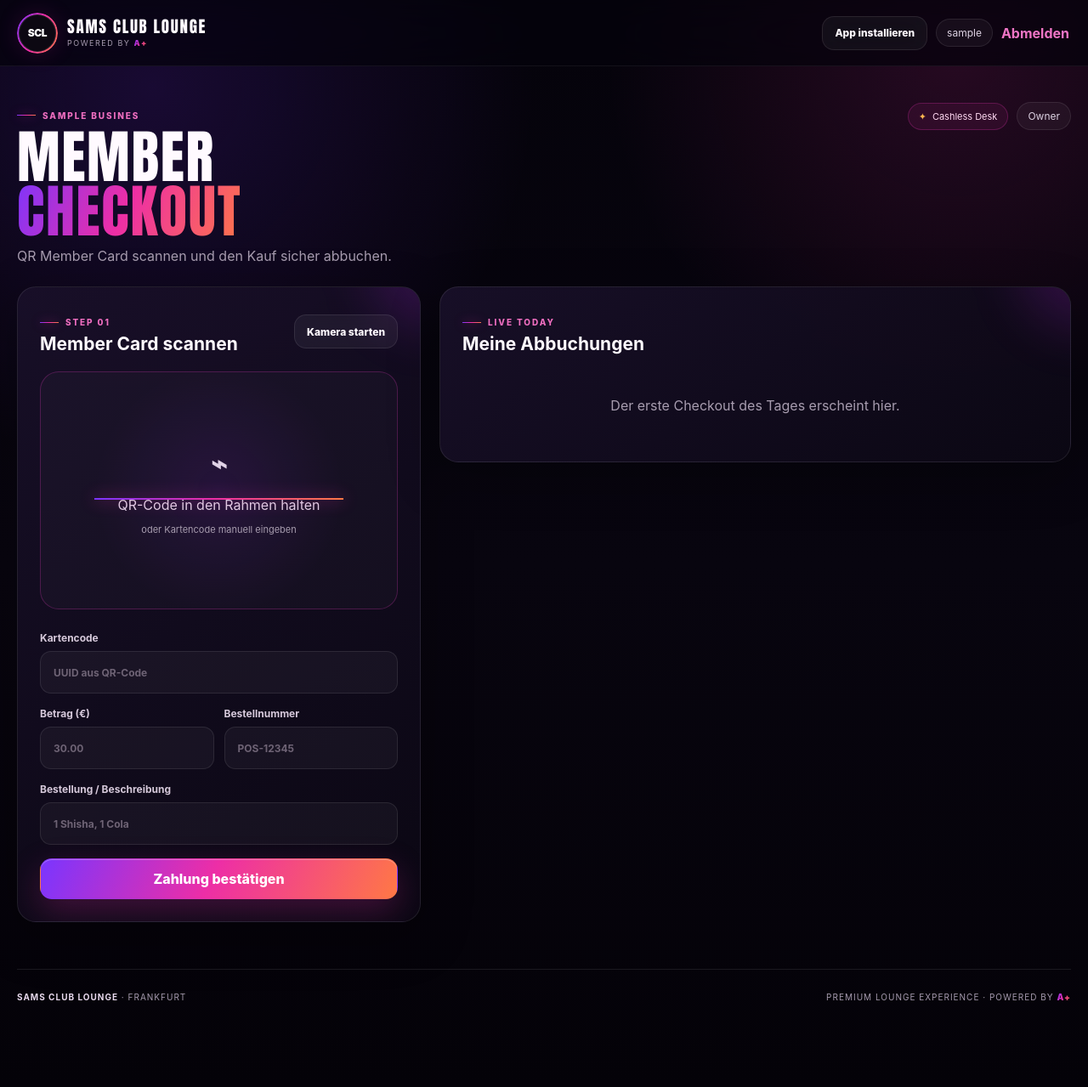
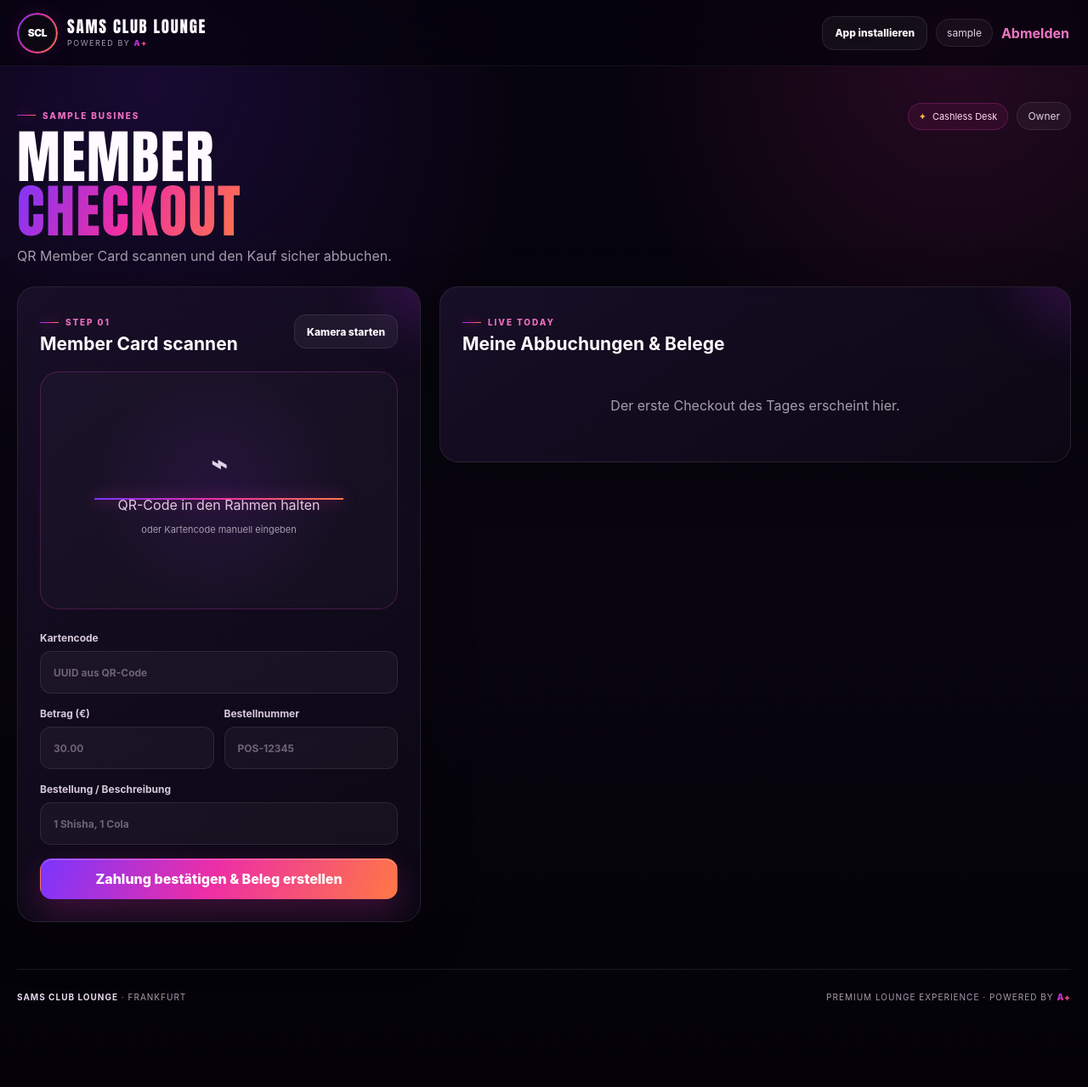
Before and after one commit to hsdarestani/apluscard, a Django app: page /staff/ in a window 1280 px wide. Shown: the whole page at 85% size. Run offline with Django 5.2, Linux system fonts and the light colour scheme; a user stored in the database is signed in; tables that the repository leaves empty hold one stand-in row (values such as "Sample post"); some libraries are stand-ins or nearby versions.

Commit message:
Show generated bills in staff checkout history

```diff
--- a/cards/templates/cards/staff_dashboard.html
+++ b/cards/templates/cards/staff_dashboard.html
@@ -9,9 +9,9 @@
   <article class="panel scan-panel">
     <div class="section-heading"><div><span class="eyebrow">Step 01</span><h2>Member Card scannen</h2></div><button class="button secondary small" type="button" id="start-scanner">Kamera starten</button></div>
     <div id="reader" class="scanner-box"><div class="scanner-placeholder"><strong>⌁</strong>QR-Code in den Rahmen halten<br><span>oder Kartencode manuell eingeben</span></div></div>
-    <form method="post" action="{% url 'staff_charge' %}" class="stack-form" id="charge-form">{% csrf_token %}<label>Kartencode<input id="wallet-token" type="text" name="wallet_token" placeholder="UUID aus QR-Code" required></label><div class="two-col"><label>Betrag (€)<input type="number" name="amount" min="0.01" step="0.01" inputmode="decimal" placeholder="30.00" required></label><label>Bestellnummer<input type="text" name="order_reference" placeholder="POS-12345"></label></div><label>Bestellung / Beschreibung<input type="text" name="description" placeholder="1 Shisha, 1 Cola"></label><button class="button primary full" type="submit">Zahlung bestätigen</button></form>
+    <form method="post" action="{% url 'staff_charge' %}" class="stack-form" id="charge-form">{% csrf_token %}<label>Kartencode<input id="wallet-token" type="text" name="wallet_token" placeholder="UUID aus QR-Code" required></label><div class="two-col"><label>Betrag (€)<input type="number" name="amount" min="0.01" step="0.01" inputmode="decimal" placeholder="30.00" required></label><label>Bestellnummer<input type="text" name="order_reference" placeholder="POS-12345"></label></div><label>Bestellung / Beschreibung<input type="text" name="description" placeholder="1 Shisha, 1 Cola"></label><button class="button primary full" type="submit">Zahlung bestätigen & Beleg erstellen</button></form>
   </article>
-  <article class="panel"><div class="section-heading"><div><span class="eyebrow">Live Today</span><h2>Meine Abbuchungen</h2></div></div><div class="transaction-list compact">{% for entry in recent_entries %}<div class="transaction-row"><div class="transaction-icon purchase">−</div><div class="transaction-main"><strong>{{ entry.wallet.display_name }}</strong><span>{{ entry.description|default:"Lounge Purchase" }} · {{ entry.created_at|date:"H:i" }}</span></div><div class="transaction-amount negative">{{ entry.amount|floatformat:2 }} €</div></div>{% empty %}<div class="empty-state">Der erste Checkout des Tages erscheint hier.</div>{% endfor %}</div></article>
+  <article class="panel"><div class="section-heading"><div><span class="eyebrow">Live Today</span><h2>Meine Abbuchungen & Belege</h2></div></div><div class="transaction-list compact">{% for entry in recent_entries %}<div class="transaction-row"><div class="transaction-icon purchase">−</div><div class="transaction-main"><strong>{{ entry.wallet.display_name }} · {{ entry.wallet.member_number }}</strong><span>{{ entry.description|default:"Lounge Purchase" }} · {{ entry.created_at|date:"H:i" }}</span><a class="bill-link" href="{% url 'bill_detail' entry.id %}">{{ entry.bill_number }} öffnen →</a></div><div class="transaction-amount negative">{{ entry.amount|floatformat:2 }} €</div></div>{% empty %}<div class="empty-state">Der erste Checkout des Tages erscheint hier.</div>{% endfor %}</div></article>
 </section>
 {% endblock %}
 {% block scripts %}<script src="https://unpkg.com/html5-qrcode@2.3.8/html5-qrcode.min.js"></script><script>(function(){const b=document.getElementById('start-scanner'),i=document.getElementById('wallet-token');let s;b?.addEventListener('click',async function(){if(!window.Html5Qrcode)return alert('Scanner konnte nicht geladen werden. Bitte Kartencode manuell eingeben.');b.disabled=true;s=new Html5Qrcode('reader');try{await s.start({facingMode:'environment'},{fps:10,qrbox:230},async text=>{const m=text.match(/[0-9a-f]{8}-[0-9a-f]{4}-[1-5][0-9a-f]{3}-[89ab][0-9a-f]{3}-[0-9a-f]{12}/i);i.value=m?m[0]:text.trim();await s.stop();b.disabled=false;i.focus();});}catch(e){b.disabled=false;alert('Kamera konnte nicht gestartet werden. Bitte Berechtigung prüfen oder Kartencode manuell eingeben.');}});})();</script>{% endblock %}
```
